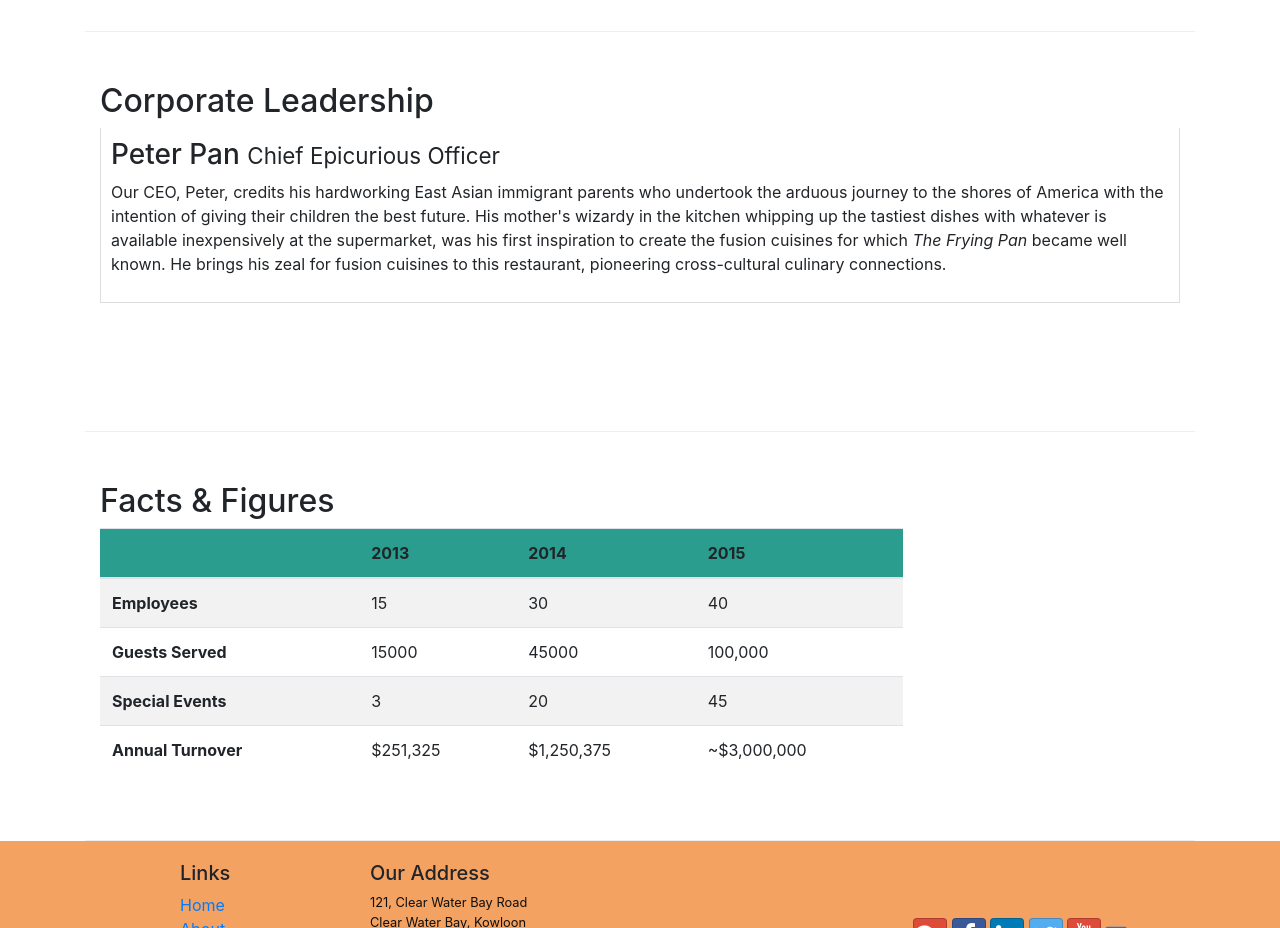
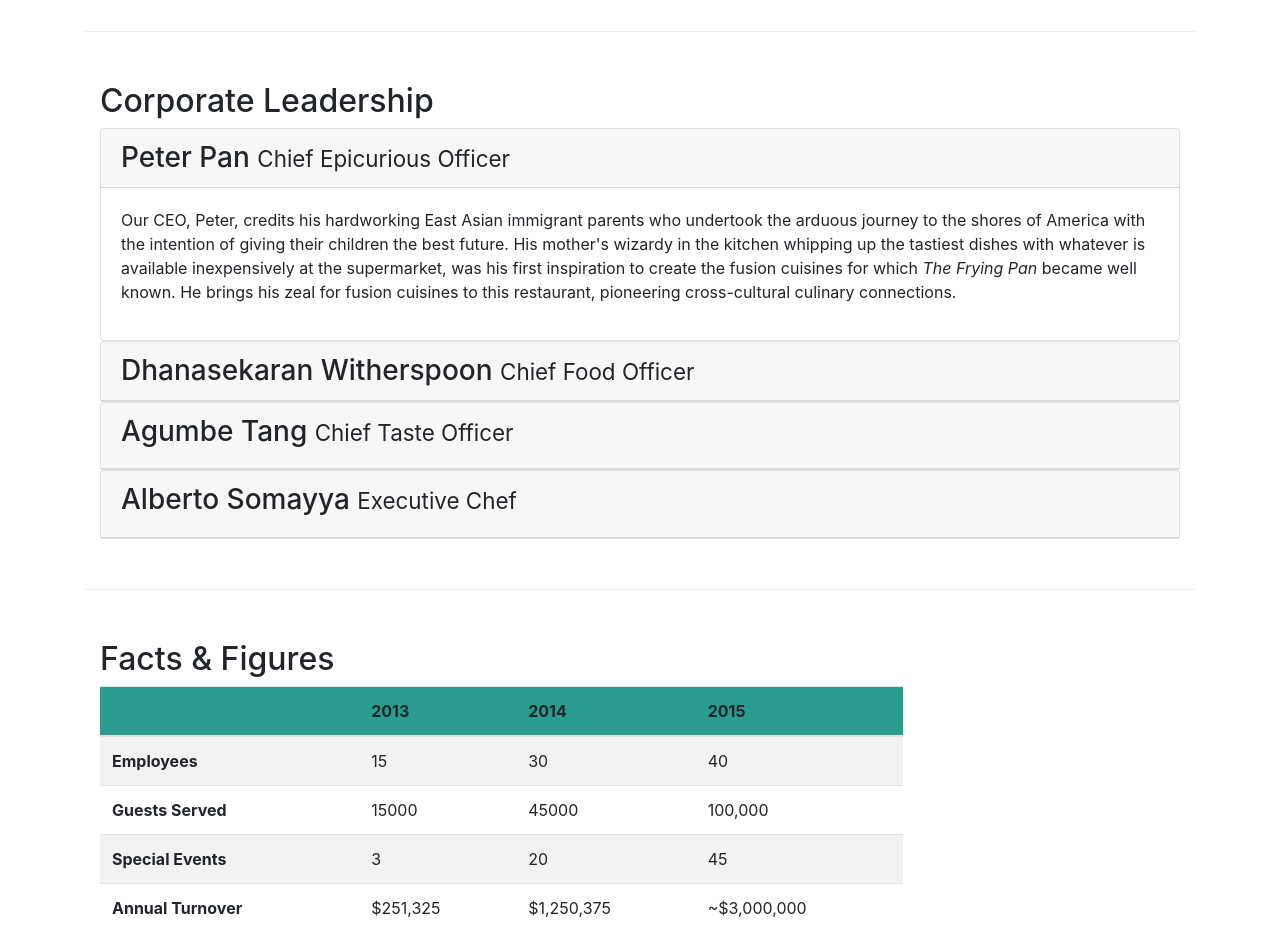
Before and after one commit to ferial71/conFusion, a website: page aboutus.html in a window 1280 px wide. Shown: the part 940-1868 px from the top of the page. Drawn offline with nearby package versions, Linux system fonts and the light colour scheme.

Commit message:
Accordion

```diff
--- a/aboutus.html
+++ b/aboutus.html
@@ -109,22 +109,63 @@
             <div class="col-12">
 
                 <h2>Corporate Leadership</h2>
-                <div class="tab-content">
-                    <div role="tabpanel" class="tab-pane fade show active" id="peter">
-                        <h3>Peter Pan <small>Chief Epicurious Officer</small></h3>
-                        <p class="d-none d-sm-block">Our CEO, Peter, credits his hardworking East Asian immigrant parents who undertook the arduous journey to the shores of America with the intention of giving their children the best future. His mother's wizardy in the kitchen whipping up the tastiest dishes with whatever is available inexpensively at the supermarket, was his first inspiration to create the fusion cuisines for which <em>The Frying Pan</em> became well known. He brings his zeal for fusion cuisines to this restaurant, pioneering cross-cultural culinary connections.</p>
+                <div id="accordion">
+                    <div class="card" >
+                        <div class="card-header" role="tab" id="peterheader">
+                            <h3 class="mb-0">
+                                <a data-toggle="collapse" data-target="#peter">
+                                    Peter Pan <small>Chief Epicurious Officer</small>
+                                </a>
+                            </h3>
+                        </div>
+                        <div class=" collapse show " id="peter" data-parent="#accordion">
+                            <div class="card-body">
+                                <p class="d-none d-sm-block">Our CEO, Peter, credits his hardworking East Asian immigrant parents who undertook the arduous journey to the shores of America with the intention of giving their children the best future. His mother's wizardy in the kitchen whipping up the tastiest dishes with whatever is available inexpensively at the supermarket, was his first inspiration to create the fusion cuisines for which <em>The Frying Pan</em> became well known. He brings his zeal for fusion cuisines to this restaurant, pioneering cross-cultural culinary connections.</p>
+                            </div>
+                        </div>
                     </div>
-                    <div role="tabpanel" class="tab-pane fade" id="danny">
-                        <h3>Dhanasekaran Witherspoon <small>Chief Food Officer</small></h3>
-                        <p class="d-none d-sm-block">Our CFO, Danny, as he is affectionately referred to by his colleagues, comes from a long established family tradition in farming and produce. His experiences growing up on a farm in the Australian outback gave him great appreciation for varieties of food sources. As he puts it in his own words, <em>Everything that runs, wins, and everything that stays, pays!</em></p>
+
+                    <div class="card">
+                        <div class="card-header" role="tab" id="dannyheader">
+                            <h3 class="mb-0">
+                                <a data-toggle="collapse" data-target="#danny">
+                                    Dhanasekaran Witherspoon <small>Chief Food Officer</small>
+                                </a>
+                            </h3>
+                        </div>
+                        <div class="collapse" id="danny" data-parent="#accordion">
+                            <div class="card-body">
+                                <p class="d-none d-sm-block">Our CFO, Danny, as he is affectionately referred to by his colleagues, comes from a long established family tradition in farming and produce. His experiences growing up on a farm in the Australian outback gave him great appreciation for varieties of food sources. As he puts it in his own words, <em>Everything that runs, wins, and everything that stays, pays!</em></p>
+                            </div>
+                        </div>
                     </div>
-                    <div role="tabpanel" class="tab-pane fade" id="agumbe">
-                        <h3>Agumbe Tang <small>Chief Taste Officer</small></h3>
-                        <p class="d-none d-sm-block">Blessed with the most discerning gustatory sense, Agumbe, our CTO, personally ensures that every dish that we serve meets his exacting tastes. Our chefs dread the tongue lashing that ensues if their dish does not meet his exacting standards. He lives by his motto, <em>You click only if you survive my lick.</em></p>
+                    <div class="card">
+                        <div class="card-header" role="tab" id="agumbeheader">
+                            <h3>
+                                <a data-toggle="collapse" data-target="#agumbe" >
+                                    Agumbe Tang <small>Chief Taste Officer</small>
+                                </a>
+                            </h3>
+                        </div>
+                        <div class="collapse" id="agumbe" data-parent="#accordion">
+                            <div class="card-body">
+                                <p class="d-none d-sm-block">Blessed with the most discerning gustatory sense, Agumbe, our CTO, personally ensures that every dish that we serve meets his exacting tastes. Our chefs dread the tongue lashing that ensues if their dish does not meet his exacting standards. He lives by his motto, <em>You click only if you survive my lick.</em></p>
+                            </div>
+                        </div>
                     </div>
-                    <div role="tabpanel" class="tab-pane fade" id="alberto">
-                        <h3>Alberto Somayya <small>Executive Chef</small></h3>
-                        <p class="d-none d-sm-block">Award winning three-star Michelin chef with wide International experience having worked closely with whos-who in the culinary world, he specializes in creating mouthwatering Indo-Italian fusion experiences. He says, <em>Put together the cuisines from the two craziest cultures, and you get a winning hit! Amma Mia!</em></p>
+                    <div class="card">
+                        <div class="card-header" role="tab" id="albertoheader">
+                            <h3>
+                                <a data-toggle="collapse" data-target="#alberto">
+                                    Alberto Somayya <small>Executive Chef</small>
+                                </a>
+                            </h3>
+                        </div>
+                        <div class="collapse" id="alberto" data-parent="#accordion">
+                            <div class="card">
+                                <p class="d-none d-sm-block">Award winning three-star Michelin chef with wide International experience having worked closely with whos-who in the culinary world, he specializes in creating mouthwatering Indo-Italian fusion experiences. He says, <em>Put together the cuisines from the two craziest cultures, and you get a winning hit! Amma Mia!</em></p>
+                            </div>
+                        </div>
                     </div>
                 </div>
             </div>
```
